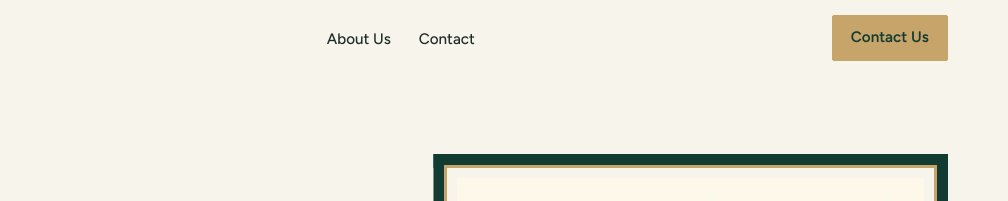
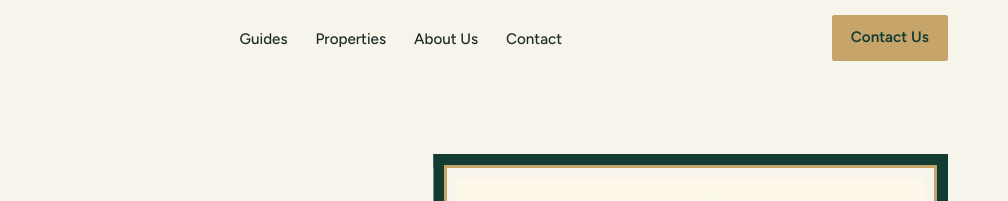
Before and after one commit to imoazy-Umrah/relocatetokenya, a plain HTML site: page index.html in a window 1280 px wide. Shown: the top 201 px of the page, 272-1280 px from the left. Drawn offline with Linux system fonts and the light colour scheme.

Commit message:
Add Properties link to footer and navigation

```diff
--- a/index.html
+++ b/index.html
@@ -22,6 +22,8 @@
 <a class="brand" href="/"><svg aria-hidden="true"><use href="#mark"/></svg>Relocate to Kenya</a>
 <button class="menu-btn" aria-expanded="false" aria-controls="nav">Menu</button>
 <nav id="nav" aria-label="Main"><ul>
+<li><a href="/guides">Guides</a></li>
+<li><a href="/properties">Properties</a></li>
 <li><a href="/about">About Us</a></li>
 <li><a href="/contact">Contact</a></li></ul></nav>
 <a class="btn gold sm" href="/contact">Contact Us</a>
@@ -99,7 +101,7 @@
 <footer><div class="wrap">
 <div class="f-grid" style="grid-template-columns:1.6fr 1fr 1fr 1fr">
 <div><a class="brand" href="/" style="color:#F7F4EC"><svg aria-hidden="true"><use href="#mark"/></svg>Relocate to Kenya</a><p style="margin-top:12px">A new life. A new home. Welcome to Kenya.</p></div>
-<div><h4>Explore</h4><ul><li><a href="/guides">Guide Hub</a></li></ul></div>
+<div><h4>Explore</h4><ul><li><a href="/guides">Guide Hub</a></li><li><a href="/properties">Properties</a></li></ul></div>
 <div><h4>Company</h4><ul><li><a href="/about">About Us</a></li><li><a href="/contact">Contact</a></li></ul></div>
 <div><h4>Social</h4><ul><li><a href="https://www.tiktok.com/@relocatetokenya" target="_blank" rel="noopener">TikTok</a></li><li><a href="https://wa.me/254706688115" target="_blank" rel="noopener">WhatsApp</a></li><li><a href="mailto:info@relocatetokenya.co.ke">Email</a></li></ul></div>
 </div>
```
